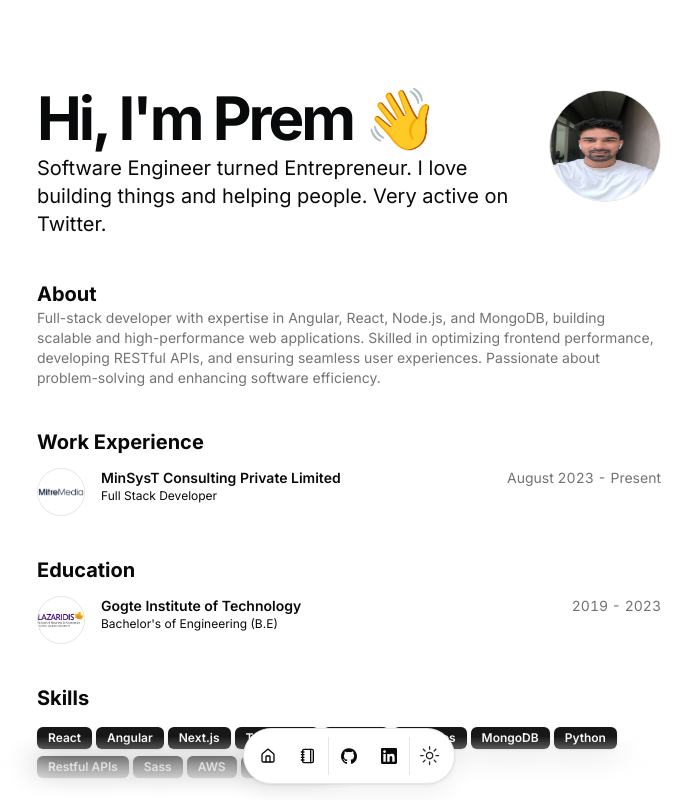
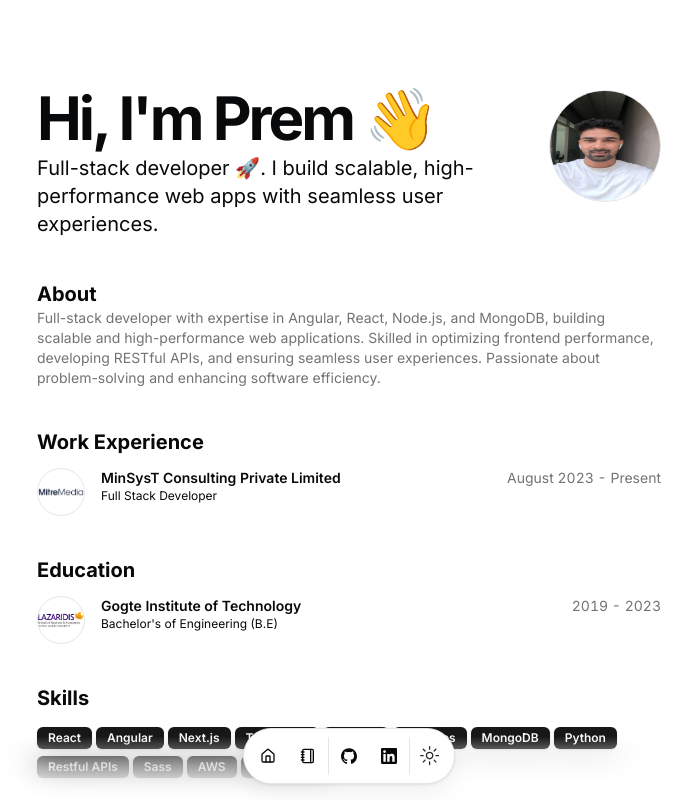
Before and after one commit to premhagargi/portfolio-prem, a Next.js app: page / in a window 1280 px wide. Shown: the top 800 px of the page, without its empty margins (291-983 px from the left). Built offline with nearby package versions, Linux system fonts and the light colour scheme.

Commit message:
ad chariot added as project

```diff
--- a/src/data/resume.tsx
+++ b/src/data/resume.tsx
@@ -8,7 +8,7 @@ export const DATA = {
   location: "Mumbai, MH, IN",
   locationLink: "https://www.google.com/maps/place/sanfrancisco",
   description:
-    "Software Engineer turned Entrepreneur. I love building things and helping people. Very active on Twitter.",
+    "Full-stack developer 🚀. I build scalable, high-performance web apps with seamless user experiences.",
   summary:
     "Full-stack developer with expertise in Angular, React, Node.js, and MongoDB, building scalable and high-performance web applications. Skilled in optimizing frontend performance, developing RESTful APIs, and ensuring seamless user experiences. Passionate about problem-solving and enhancing software efficiency.",
   avatarUrl: "Prem Hagaragi.jpg",
```
